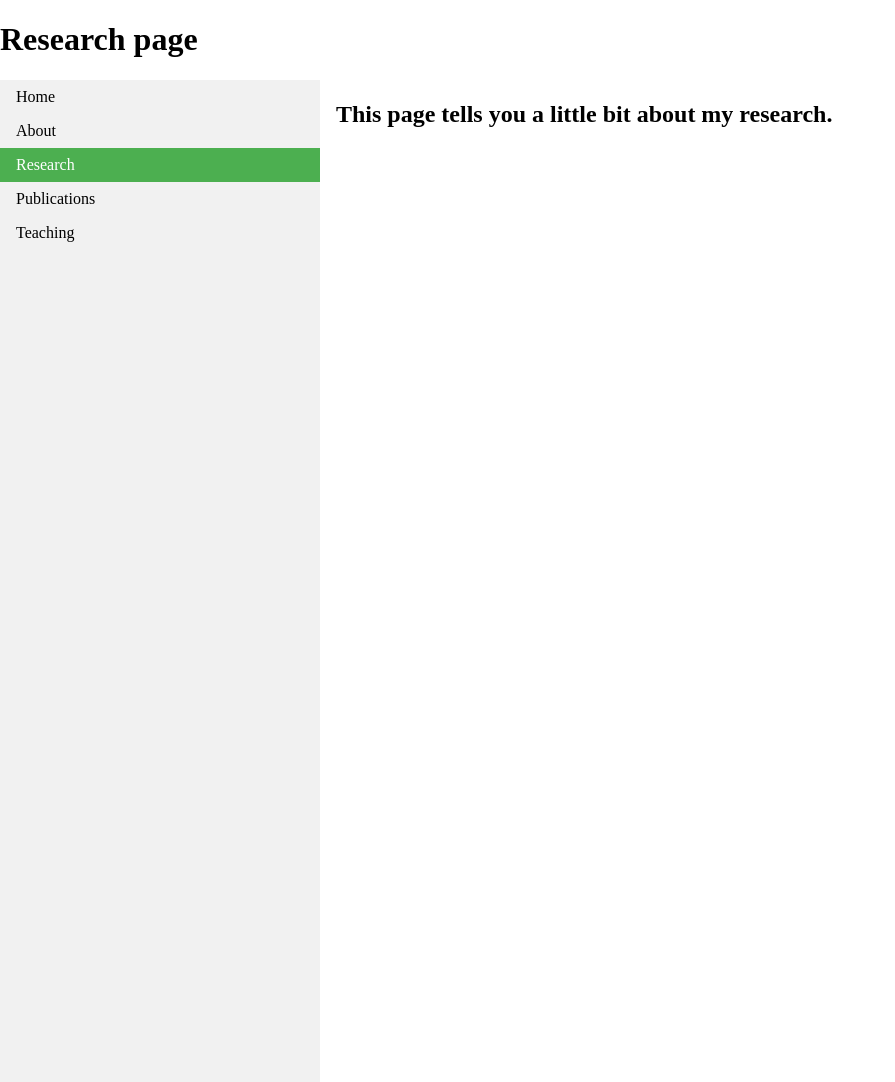
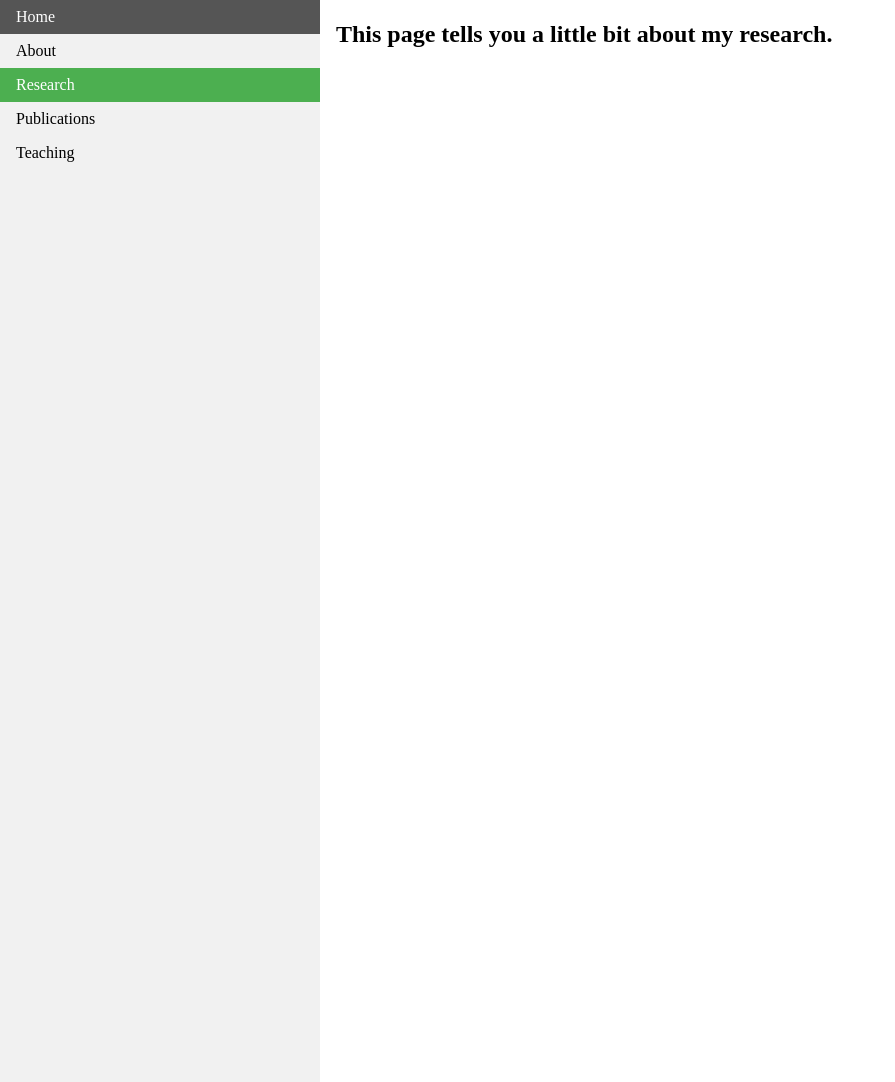
Before and after one commit to tatron/tatron.github.io, a Jekyll site: the page built from research.md, in a window 1280 px wide and 1082 px high. Shown: the whole window, without its empty margins (0-895 px from the left). Built offline with Jekyll 4.4.1, drawn with Linux system fonts in a browser that asks for light colours.

Commit message:
Update research.md

```diff
--- a/research.md
+++ b/research.md
@@ -2,8 +2,6 @@
 layout: default
 title: Research
 ---
-# Research page
-
 <body>
 
 <ul class="sidenav">
```
